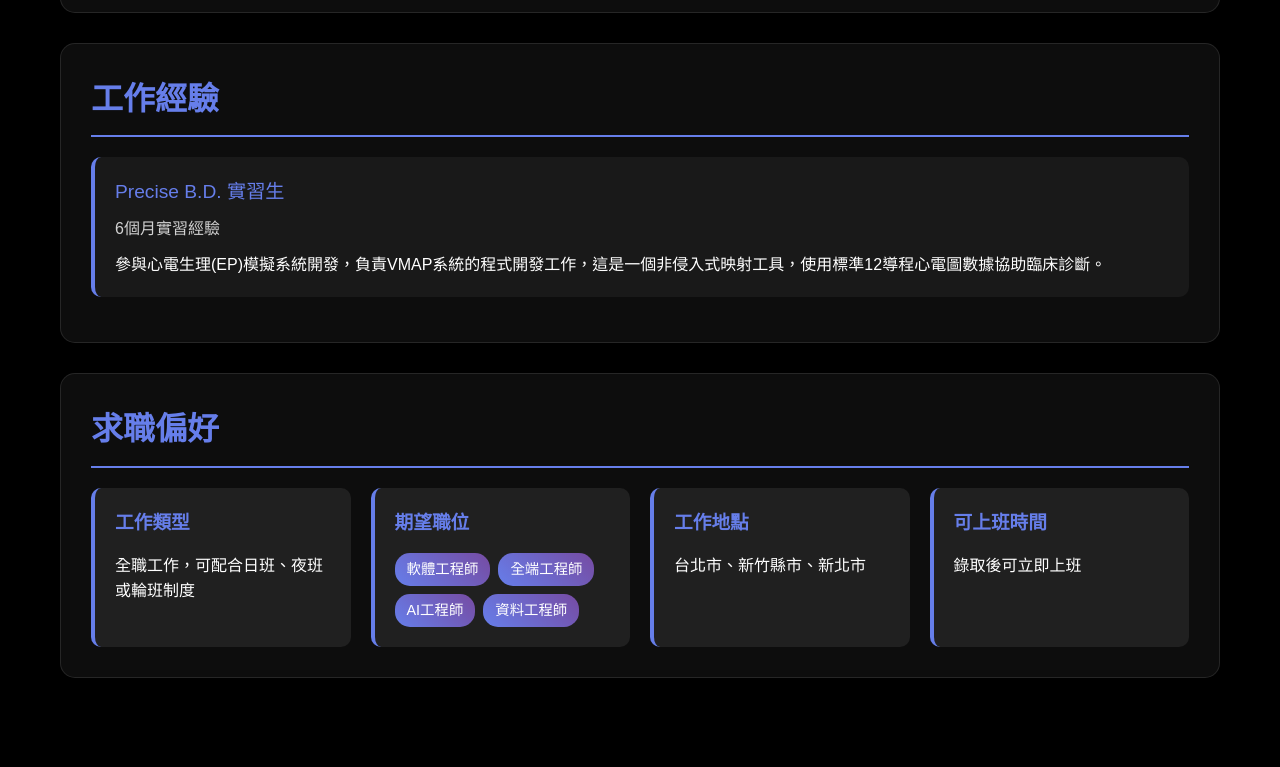
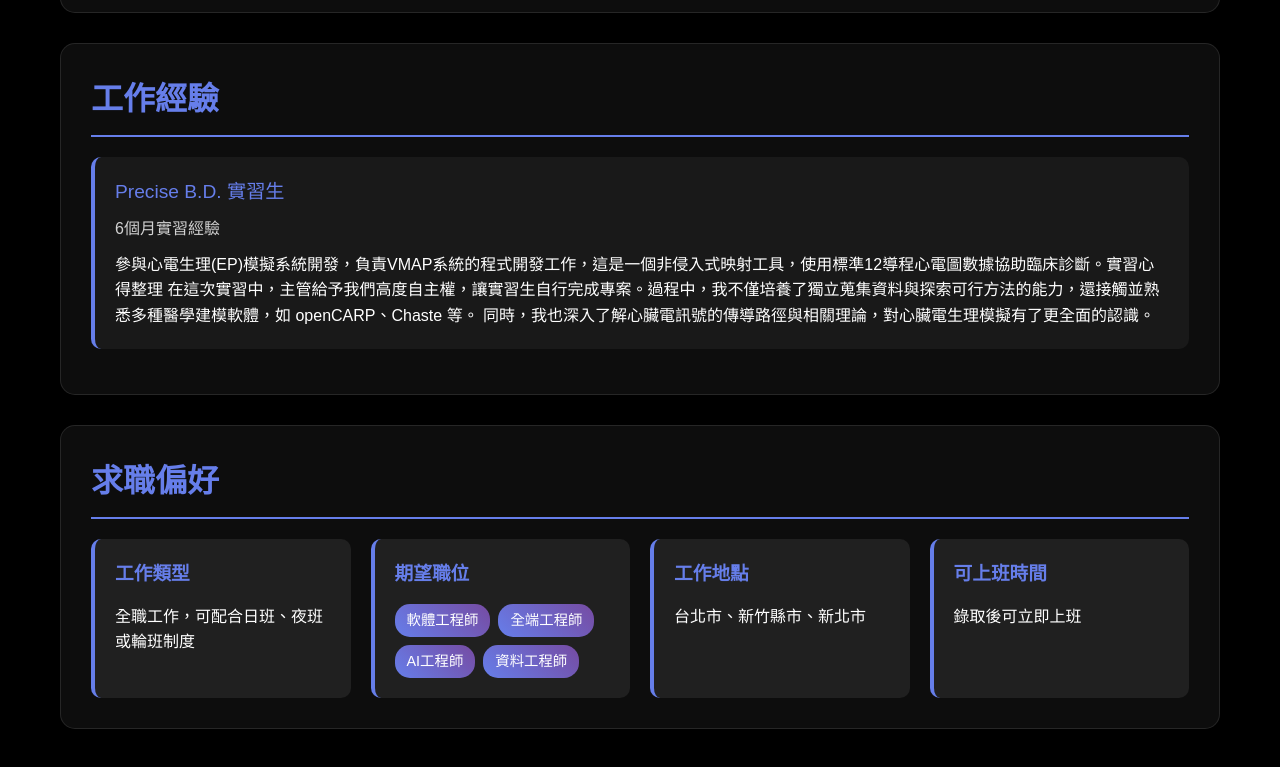
Before and after one commit to minfan-Yu/my-resume-resume.html, a plain HTML site: page index.html in a window 1280 px wide. Shown: the part 2184-2951 px from the top of the page. Before the commit the page ends 2912 px from the top, so only its background shows below. Drawn offline with Linux system fonts and the light colour scheme.

Commit message:
Update index.html

```diff
--- a/index.html
+++ b/index.html
@@ -456,7 +456,7 @@
                     </div>
                     <!-- 添加項目連結 -->
                     <a href="https://github.com/minfan-Yu/merged_mute.git" class="project-link" target="_blank">🔗 查看程式碼</a>
-                    <a href="https://your-social-app.com" class="project-link" target="_blank">🌐 線上體驗</a>
+                    <a href="merged-mute.vercel.app" class="project-link" target="_blank">🌐 線上體驗</a>
                 </div>
 
                 <div class="project-card">
@@ -506,7 +506,9 @@
             <div class="experience-item">
                 <div class="item-title">Precise B.D. 實習生</div>
                 <div class="item-subtitle">6個月實習經驗</div>
-                <p>參與心電生理(EP)模擬系統開發，負責VMAP系統的程式開發工作，這是一個非侵入式映射工具，使用標準12導程心電圖數據協助臨床診斷。</p>
+                <p>參與心電生理(EP)模擬系統開發，負責VMAP系統的程式開發工作，這是一個非侵入式映射工具，使用標準12導程心電圖數據協助臨床診斷。實習心得整理
+在這次實習中，主管給予我們高度自主權，讓實習生自行完成專案。過程中，我不僅培養了獨立蒐集資料與探索可行方法的能力，還接觸並熟悉多種醫學建模軟體，如 openCARP、Chaste 等。
+同時，我也深入了解心臟電訊號的傳導路徑與相關理論，對心臟電生理模擬有了更全面的認識。</p>
             </div>
         </section>
 
```
